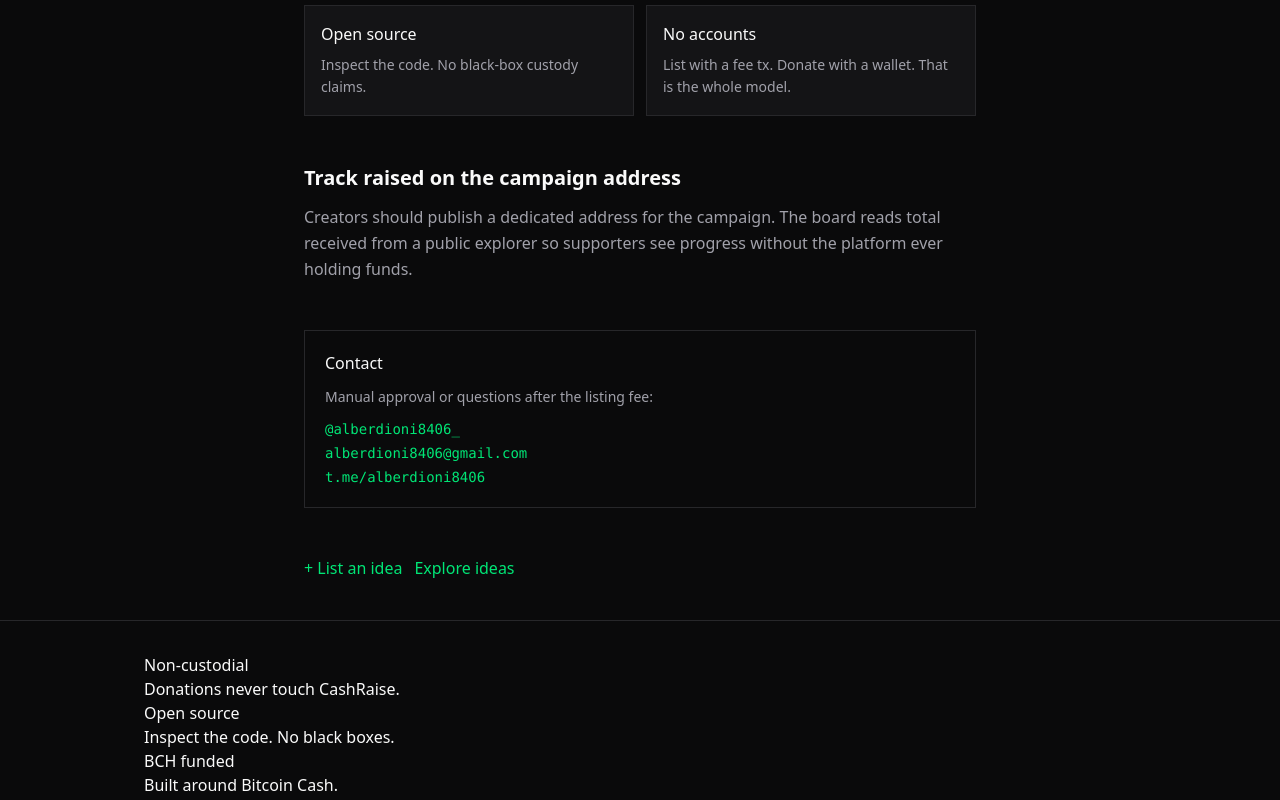
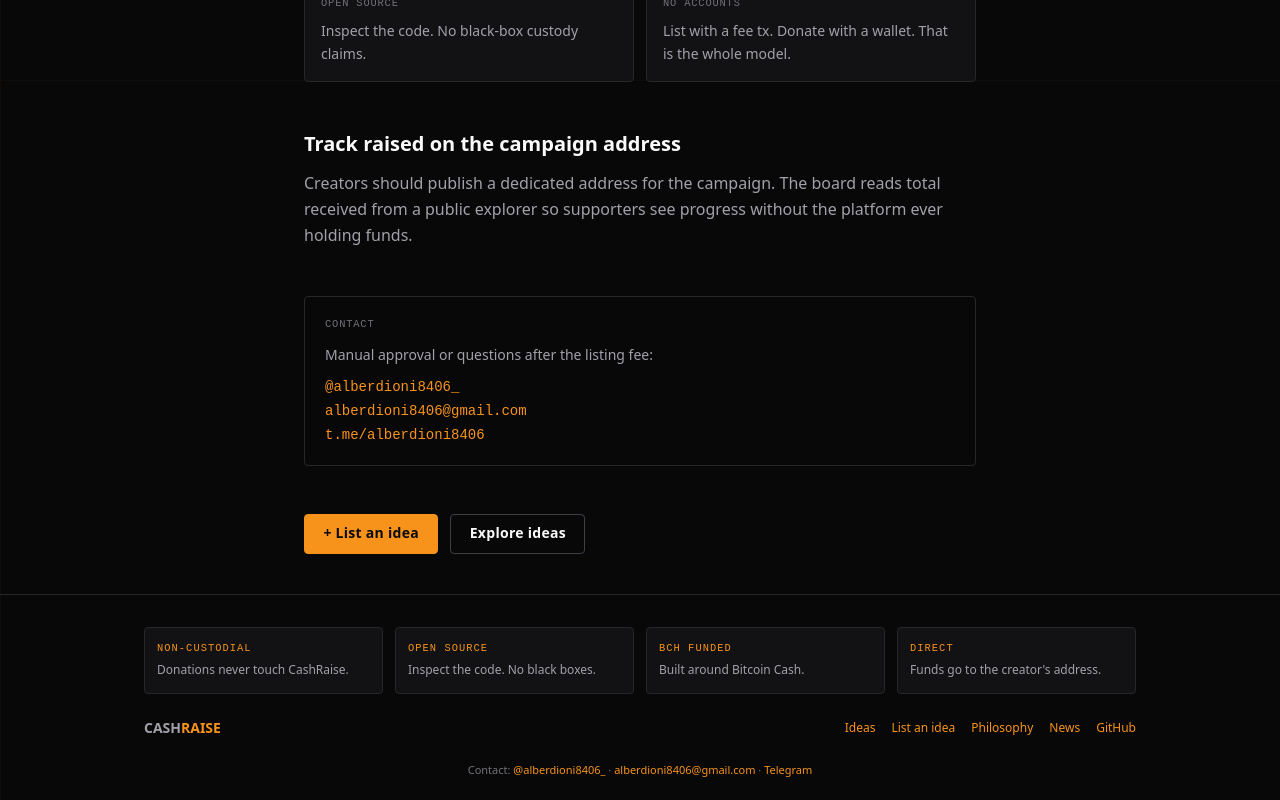
Before and after one commit to alberdioni8406/cashraise, a Next.js app: page /about in a window 1280 px wide. Shown: the part 720-1520 px from the top of the page. Built offline with nearby package versions, Linux system fonts and the light colour scheme; no server answers.

Commit message:
Update global styles and add font imports

```diff
--- a/src/app/globals.css
+++ b/src/app/globals.css
@@ -1,38 +1,161 @@
 @import "tailwindcss";
+@import url("https://fonts.googleapis.com/css2?family=IBM+Plex+Mono:wght@400;500;600&family=IBM+Plex+Sans:wght@400;500;600;700&family=Space+Grotesk:wght@500;600;700&display=swap");
 
 :root {
-  --bg: #0a0a0b;
-  --surface: #141416;
+  --bg: #080809;
+  --bg-elevated: #0e0e10;
+  --surface: #121214;
+  --surface-hover: #18181b;
   --border: #27272a;
+  --border-strong: #3f3f46;
   --text: #fafafa;
   --muted: #a1a1aa;
-  --accent: #00e676;
-  --accent-dim: #00c853;
+  --muted-dim: #71717a;
+  --orange: #f7931a;
+  --orange-dim: #d97706;
+  --orange-glow: rgba(247, 147, 26, 0.15);
+  --green: #00c853;
+  --green-dim: #00a844;
+  --radius: 4px;
+  --font-display: "Space Grotesk", ui-sans-serif, system-ui, sans-serif;
+  --font-ui: "IBM Plex Sans", ui-sans-serif, system-ui, sans-serif;
+  --font-mono: "IBM Plex Mono", ui-monospace, monospace;
 }
 
-body {
-  background: var(--bg);
-  color: var(--text);
-  font-family: ui-sans-serif, system-ui, -apple-system, BlinkMacSystemFont,
-    "Segoe UI", Roboto, "Helvetica Neue", Arial, sans-serif;
-  min-height: 100vh;
+@theme inline {
+  --color-cr-bg: var(--bg);
+  --color-cr-surface: var(--surface);
+  --color-cr-border: var(--border);
+  --color-cr-orange: var(--orange);
+  --color-cr-green: var(--green);
+  --color-cr-muted: var(--muted);
+  --font-display: var(--font-display);
+  --font-mono: var(--font-mono);
 }
 
-a {
-  color: var(--accent);
-  text-decoration: none;
-}
-a:hover {
-  text-decoration: underline;
+* { box-sizing: border-box; }
+html { scroll-behavior: smooth; }
+
+body {
+  background-color: var(--bg);
+  color: var(--text);
+  font-family: var(--font-ui);
+  min-height: 100vh;
+  background-image:
+    linear-gradient(rgba(247, 147, 26, 0.03) 1px, transparent 1px),
+    linear-gradient(90deg, rgba(247, 147, 26, 0.03) 1px, transparent 1px);
+  background-size: 48px 48px;
+  background-attachment: fixed;
 }
 
-::-webkit-scrollbar {
-  width: 8px;
+a { color: var(--orange); text-decoration: none; }
+a:hover { text-decoration: underline; text-underline-offset: 3px; }
+::selection { background: var(--orange-glow); color: var(--text); }
+::-webkit-scrollbar { width: 8px; }
+::-webkit-scrollbar-track { background: var(--bg); }
+::-webkit-scrollbar-thumb { background: var(--border); border-radius: 2px; }
+
+.font-display { font-family: var(--font-display); }
+.font-mono { font-family: var(--font-mono); }
+
+.btn {
+  display: inline-flex; align-items: center; justify-content: center; gap: 0.4rem;
+  font-family: var(--font-ui); font-weight: 600; font-size: 0.875rem;
+  letter-spacing: 0.02em; border-radius: var(--radius); padding: 0.65rem 1.15rem;
+  transition: background 0.15s, border-color 0.15s, color 0.15s, box-shadow 0.15s, transform 0.12s;
+  cursor: pointer; border: 1px solid transparent; text-decoration: none !important; line-height: 1.2;
 }
-::-webkit-scrollbar-track {
-  background: var(--bg);
+.btn:focus-visible { outline: 2px solid var(--orange); outline-offset: 2px; }
+.btn:active:not(:disabled) { transform: translateY(1px); }
+.btn:disabled { opacity: 0.45; cursor: not-allowed; }
+
+.btn-primary { background: var(--orange); color: #0a0a0b; border-color: var(--orange); }
+.btn-primary:hover:not(:disabled) {
+  background: #ffa726; border-color: #ffa726;
+  box-shadow: 0 0 0 1px var(--orange-glow), 0 0 20px var(--orange-glow);
 }
-::-webkit-scrollbar-thumb {
-  background: var(--border);
-  border-radius: 4px;
+.btn-secondary { background: transparent; color: var(--text); border-color: var(--border-strong); }
+.btn-secondary:hover:not(:disabled) {
+  border-color: var(--orange); color: var(--orange); background: var(--orange-glow);
 }
+.btn-ghost {
+  background: transparent; color: var(--muted); border-color: var(--border);
+  font-size: 0.75rem; padding: 0.4rem 0.75rem; font-family: var(--font-mono);
+}
+.btn-ghost:hover:not(:disabled) { color: var(--text); border-color: var(--border-strong); }
+.btn-success { background: var(--green); color: #0a0a0b; border-color: var(--green); }
+
+.cr-input, .cr-textarea {
+  width: 100%; background: var(--bg-elevated); border: 1px solid var(--border);
+  border-radius: var(--radius); color: var(--text); font-family: var(--font-ui);
+  font-size: 0.9375rem; padding: 0.65rem 0.85rem;
+  transition: border-color 0.15s, box-shadow 0.15s;
+}
+.cr-input:focus, .cr-textarea:focus {
+  outline: none; border-color: var(--orange); box-shadow: 0 0 0 1px var(--orange-glow);
+}
+.cr-input::placeholder, .cr-textarea::placeholder { color: var(--muted-dim); }
+.cr-label {
+  display: block; font-size: 0.75rem; font-weight: 600; letter-spacing: 0.06em;
+  text-transform: uppercase; color: var(--muted); margin-bottom: 0.35rem;
+  font-family: var(--font-mono);
+}
+
+.status-dot {
+  display: inline-block; width: 6px; height: 6px; border-radius: 50%;
+  background: var(--orange); box-shadow: 0 0 6px var(--orange);
+  animation: pulse-dot 2s ease-in-out infinite;
+}
+@keyframes pulse-dot {
+  0%, 100% { opacity: 1; }
+  50% { opacity: 0.45; }
+}
+
+.cr-progress {
+  height: 6px; width: 100%; background: var(--border); border-radius: 1px; overflow: hidden;
+}
+.cr-progress > span {
+  display: block; height: 100%; background: var(--orange); border-radius: 1px;
+  transition: width 0.4s ease;
+}
+.cr-progress.met > span { background: var(--green); }
+
+.cr-card {
+  background: var(--surface); border: 1px solid var(--border); border-radius: var(--radius);
+  transition: border-color 0.15s, transform 0.15s, background 0.15s;
+}
+.cr-card:hover {
+  border-color: rgba(247, 147, 26, 0.45); background: var(--surface-hover);
+  transform: translateY(-1px);
+}
+
+.cr-meta {
+  font-family: var(--font-mono); font-size: 0.65rem; letter-spacing: 0.08em;
+  text-transform: uppercase; color: var(--muted-dim);
+}
+
+.trust-grid { display: grid; grid-template-columns: repeat(2, 1fr); gap: 0.75rem; }
+@media (min-width: 640px) {
+  .trust-grid { grid-template-columns: repeat(4, 1fr); }
+}
+.trust-block {
+  border: 1px solid var(--border); background: var(--surface);
+  padding: 0.85rem 0.75rem; border-radius: var(--radius);
+}
+.trust-block h3 {
+  font-family: var(--font-mono); font-size: 0.65rem; letter-spacing: 0.1em;
+  text-transform: uppercase; color: var(--orange); margin: 0 0 0.35rem;
+}
+.trust-block p { font-size: 0.75rem; color: var(--muted); margin: 0; line-height: 1.4; }
+
+.cr-prose p { margin: 0.75rem 0; line-height: 1.7; color: #d4d4d8; }
+.cr-prose h1, .cr-prose h2, .cr-prose h3 {
+  font-family: var(--font-display); color: var(--text);
+  margin-top: 1.5rem; margin-bottom: 0.5rem;
+}
+.cr-prose a { color: var(--orange); }
+.cr-prose ul, .cr-prose ol { margin: 0.75rem 0; padding-left: 1.25rem; color: #d4d4d8; }
+.cr-prose code {
+  font-family: var(--font-mono); font-size: 0.85em; background: var(--bg-elevated);
+  padding: 0.1em 0.35em; border-radius: 2px;
+}
```
